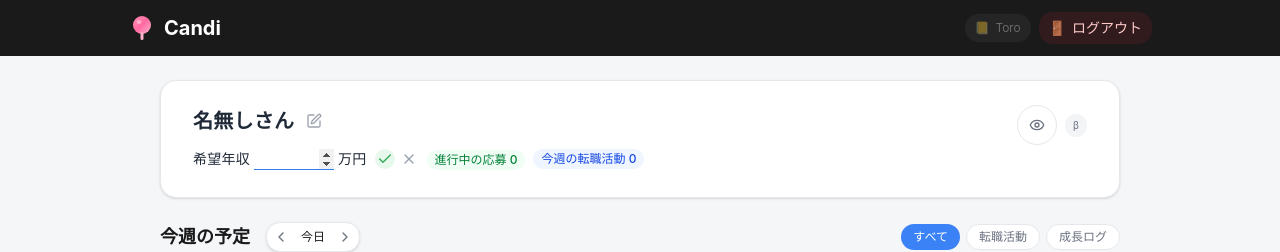
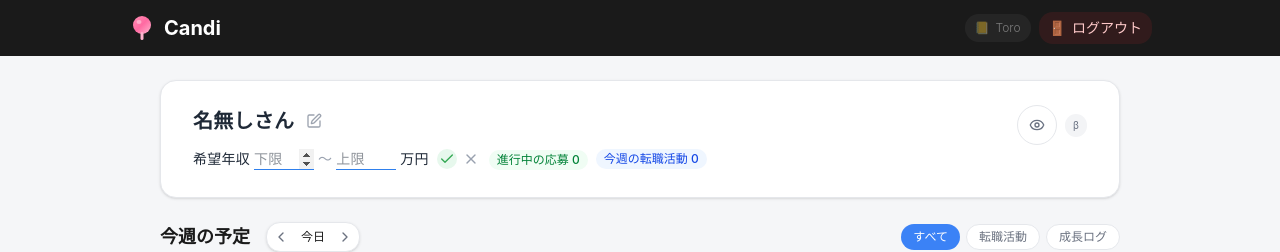
Before and after one commit to kosuke-t-hara/candi, a Next.js app: page /candi in a window 1280 px wide. Both pictures are taken after a click on the button 310 px from the left and 159 px from the top of the page. Shown: the top 252 px of the page. Built offline with nearby package versions, Linux system fonts and the light colour scheme; no server answers; the database is empty.

Commit message:
Candiの希望年収について、下限と上限を登録できるように修正

```diff
--- a/components/candidate-summary.tsx
+++ b/components/candidate-summary.tsx
@@ -29,12 +29,14 @@ export function CandidateSummary({
   const [editedName, setEditedName] = useState("")
 
   const [isEditingIncome, setIsEditingIncome] = useState(false)
-  const [editedIncome, setEditedIncome] = useState("")
+  const [editedIncomeMin, setEditedIncomeMin] = useState("")
+  const [editedIncomeMax, setEditedIncomeMax] = useState("")
 
   useEffect(() => {
     if (profile) {
       setEditedName(profile.display_name || "")
-      setEditedIncome(profile.desired_annual_income?.toString() || "")
+      setEditedIncomeMin(profile.desired_annual_income_min?.toString() || "")
+      setEditedIncomeMax(profile.desired_annual_income_max?.toString() || "")
     }
   }, [profile])
 
@@ -48,11 +50,14 @@ export function CandidateSummary({
 
   const handleSaveIncome = () => {
     if (!profile) return
-    const incomeValue = parseInt(editedIncome, 10)
-    if (isNaN(incomeValue)) return // Simple validation
+    const minVal = editedIncomeMin ? parseInt(editedIncomeMin, 10) : null
+    const maxVal = editedIncomeMax ? parseInt(editedIncomeMax, 10) : null
 
     startTransition(async () => {
-      await updateProfile({ desired_annual_income: incomeValue })
+      await updateProfile({
+        desired_annual_income_min: minVal,
+        desired_annual_income_max: maxVal
+      })
       setIsEditingIncome(false)
     })
   }
@@ -110,10 +115,23 @@ export function CandidateSummary({
                   希望年収
                   <input
                     type="number"
-                    value={editedIncome}
-                    onChange={(e) => setEditedIncome(e.target.value)}
-                    className="text-sm text-[#1F2937] border-b border-[#2F80ED] focus:outline-none bg-transparent w-[80px]"
+                    value={editedIncomeMin}
+                    onChange={(e) => setEditedIncomeMin(e.target.value)}
+                    className="text-sm text-[#1F2937] border-b border-[#2F80ED] focus:outline-none bg-transparent w-[60px]"
+                    placeholder="下限"
                     autoFocus
+                    onKeyDown={(e) => {
+                      if (e.key === "Enter") handleSaveIncome()
+                      if (e.key === "Escape") setIsEditingIncome(false)
+                    }}
+                  />
+                  <span className="text-gray-400">〜</span>
+                  <input
+                    type="number"
+                    value={editedIncomeMax}
+                    onChange={(e) => setEditedIncomeMax(e.target.value)}
+                    className="text-sm text-[#1F2937] border-b border-[#2F80ED] focus:outline-none bg-transparent w-[60px]"
+                    placeholder="上限"
                     onKeyDown={(e) => {
                       if (e.key === "Enter") handleSaveIncome()
                       if (e.key === "Escape") setIsEditingIncome(false)
@@ -136,7 +154,11 @@ export function CandidateSummary({
                 </div>
               ) : (
                 <>
-                  希望年収 {profile?.desired_annual_income ? `${profile.desired_annual_income}万円` : "未設定"}
+                  希望年収 {
+                    (profile?.desired_annual_income_min || profile?.desired_annual_income_max)
+                      ? `${profile.desired_annual_income_min || "未設定"}万円 〜 ${profile.desired_annual_income_max || "未設定"}万円`
+                      : "未設定"
+                  }
                   {!isMasked && (
                     <button
                       onClick={() => setIsEditingIncome(true)}
--- a/lib/types/database.ts
+++ b/lib/types/database.ts
@@ -14,6 +14,8 @@ export interface Database {
           id: string
           display_name: string | null
           desired_annual_income: number | null
+          desired_annual_income_min: number | null
+          desired_annual_income_max: number | null
           bio: string | null
           created_at: string
           updated_at: string
@@ -22,6 +24,8 @@ export interface Database {
           id: string
           display_name?: string | null
           desired_annual_income?: number | null
+          desired_annual_income_min?: number | null
+          desired_annual_income_max?: number | null
           bio?: string | null
           created_at?: string
           updated_at?: string
@@ -30,6 +34,8 @@ export interface Database {
           id?: string
           display_name?: string | null
           desired_annual_income?: number | null
+          desired_annual_income_min?: number | null
+          desired_annual_income_max?: number | null
           bio?: string | null
           created_at?: string
           updated_at?: string
```
Also changed, not shown: 1 other file (tests, documents, lock files or other folders).
